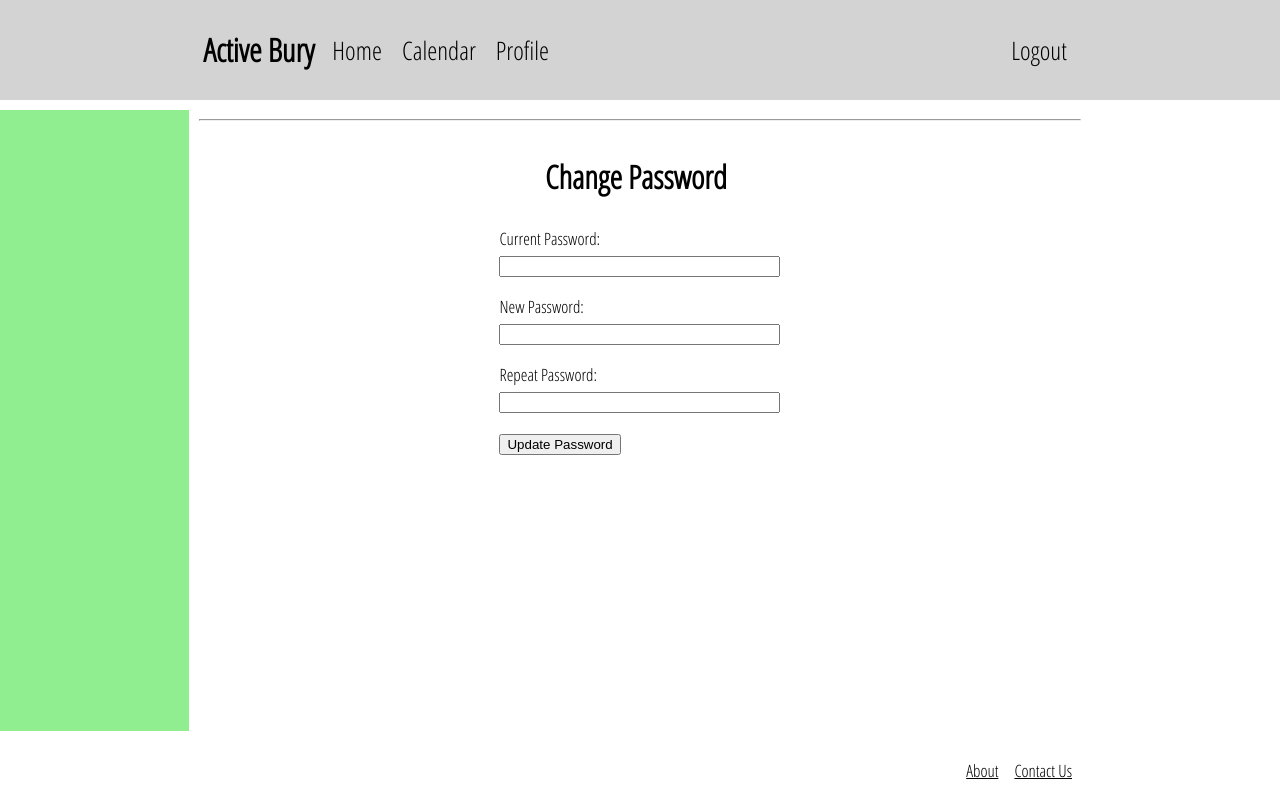
After one commit to lVathan/ActiveBury, a Flask app: page /password_change in a window 1280 px wide. The commit adds this page. Run offline with Flask 2, Linux system fonts and the light colour scheme; the visitor is signed in with stand-in values (Sample User, id 1); data comes from the database, SQL or seed files in the repository; some libraries are stand-ins or nearby versions.

```diff
--- a/app/forms.py
+++ b/app/forms.py
@@ -18,6 +18,13 @@ class LoginForm(FlaskForm):
     password = PasswordField('Password', validators =[DataRequired()])
     remember_me = BooleanField('Remember Me')
     submit = SubmitField('Sign In')
+
+class PasswordChangeForm(FlaskForm):
+    current_password = PasswordField('Current Password', validators=[DataRequired()])
+    new_password = PasswordField('New Password', validators=[DataRequired()])
+    new_password2 = PasswordField(
+        'Repeat Password', validators=[DataRequired(), EqualTo('new_password')])
+    submit = SubmitField('Update Password')
 
 class RegistrationForm(FlaskForm):
     username = StringField('username', validators=[DataRequired()])
--- a/app/templates/_post.html
+++ b/app/templates/_post.html
@@ -9,7 +9,7 @@
       <a href="{{ url_for('user', username=post.author.username) }}">
         {{ post.author.username }}
       </a>
-      commented {{ moment(post.timestamp).fromNow() }} on {{ post.topic_id }}:
+      commented {{ moment(post.timestamp).fromNow() }} on {{ post.topic.title }}:
       <br>
       {{ post.body }}
     </td>
--- a/app/templates/edit_profile.html
+++ b/app/templates/edit_profile.html
@@ -19,5 +19,6 @@
       {% endfor %}
     </p>
     <p>{{ form.submit() }}</p>
+    <a href="{{ url_for('password_change') }}">Update Password?</a>
   </form>
 {% endblock %}
--- a/app/templates/event.html
+++ b/app/templates/event.html
@@ -22,10 +22,8 @@
 				{% if event.category %}<p>Category: {{ event.category }} </p>{% endif %}
 				{% if event.creater == current_user %}
 				<p><a href="{{ url_for('edit_event', id=event.id) }}">Edit</a></p>
+				<p><a href="{{ url_for('upload', id=event.id) }}">Upload a picture!</a></p>
 				{% endif %}
-			</td>
-			<td>
-				<p><a href="{{ url_for('upload', id=event.id) }}">Upload a picture!</a></p>
 			</td>
 		</tr>
 	</table><br>
--- /dev/null
+++ b/app/templates/password_change.html
@@ -0,0 +1,37 @@
+{% extends "base.html" %}
+{% import 'bootstrap/wtf.html' as wtf %}
+
+{% block styles %}
+{{ super() }}
+	<link rel="stylesheet" href="{{ url_for('static', filename='css/login.css') }}">
+{% endblock %}
+
+{% block app_content %}
+  <div class="loginform">
+    <h1> Change Password </h1>
+    <form action="" method="post">
+      {{ form.hidden_tag() }}
+      <p>
+        {{ form.current_password.label }}:<br>
+        {{ form.current_password(size=32) }}<br>
+        {% for error in form.current_password.errors %}
+        <span style="color: red;">[{{ error }}]</span>
+        {% endfor %}
+      </p>
+      <p>
+        {{ form.new_password.label }}:<br>
+        {{ form.new_password(size=32) }}<br>
+        {% for error in form.new_password.errors %}
+        <span style="color: red;">[{{ error }}]</span>
+        {% endfor %}
+      </p>
+			<p>
+        {{ form.new_password2.label }}:<br>
+        {{ form.new_password2(size=32) }}<br>
+        {% for error in form.new_password2.errors %}
+        <span style="color: red;">[{{ error }}]</span>
+        {% endfor %}
+      </p>
+      <p> {{form.submit }} </p>
+  </div>
+{% endblock %}
--- a/app/views.py
+++ b/app/views.py
@@ -28,7 +28,7 @@ from app import db
 from app import images
 from app.weather import *
 from app.events_calendar import *
-from app.forms import LoginForm, RegistrationForm, EditProfileForm, PostForm, PhotoUploadForm
+from app.forms import LoginForm, RegistrationForm, EditProfileForm, PostForm, PhotoUploadForm, PasswordChangeForm
 from app.forms import EventForm
 from app.models import User, Post, Event
 
@@ -70,8 +70,8 @@ def index():
                  Event.category == 'cultural').order_by(Event.start_time).all()
 
     page = request.args.get('page', 1, type=int)
-    posts = Post.query.order_by(Post.timestamp.desc()).paginate(
-        page, app.config['POSTS_PER_PAGE'], False)
+    posts = Post.query.order_by(Post.timestamp.desc()).\
+        paginate(page, app.config['POSTS_PER_PAGE'], False)
     next_url = url_for('index', page=posts.next_num) \
         if posts.has_next else None
     prev_url = url_for('index', page=posts.prev_num) \
@@ -111,7 +111,6 @@ def add_events():
     return render_template('add_events.html', title='Add Events', form=form)
 
 @app.route('/event/<id>', methods=['GET', 'POST'])
-@login_required
 def event(id):
     user = current_user
     form = PostForm()
@@ -129,7 +128,6 @@ def event(id):
         if posts.has_next else None
     prev_url = url_for('explore', page=posts.prev_num) \
         if posts.has_prev else None
-    print(event.image_url)
     return render_template('event.html', form=form, event=event, posts=posts.items, next_url=next_url, prev_url=prev_url)
 
 @app.route('/about')
@@ -143,12 +141,9 @@ def contact():
 @app.route('/edit_event/<id>', methods=['GET', 'POST'])
 @login_required
 def edit_event(id):
-
     form = EventForm()
     event=Event.query.filter_by(id=int(id)).first_or_404()
-    print(event.id)
-    if form.validate_on_submit():
-        print('hello')
+    if form.validate_on_submit() and event.creater==current_user:
         event.title = form.title.data
         event.description=form.description.data
         event.start_date=form.start_date.data
@@ -164,7 +159,6 @@ def edit_event(id):
             event.zipcode=form.zipcode.data
         if form.category.data:
             event.category=form.category.data
-        event.creater=current_user
         print(event.id)
         db.session.commit()
         flash('Your changes have been saved')
@@ -179,6 +173,8 @@ def edit_event(id):
         form.address.data = event.address
         form.zipcode.data = event.zipcode
         form.category.data = event.category
+    else:
+        return redirect(url_for('event', id=id))
 
     return render_template('add_events.html', title='Edit Event', form=form)
 
@@ -218,6 +214,21 @@ def register():
         flash('Congratulations, you are now a registered user!')
         return redirect(url_for('login'))
     return render_template('register.html', title='Register', form=form)
+
+@app.route('/password_change', methods=['GET', 'POST'])
+@login_required
+def password_change():
+    user = current_user
+    form = PasswordChangeForm()
+    if form.validate_on_submit():
+        if user is None or not user.check_password(form.current_password.data):
+            flash('Invalid username or password')
+            return redirect(url_for('password_change'))
+        user.set_password(form.new_password.data)
+        db.session.commit()
+        flash('Password updated!')
+        return redirect(url_for('index'))
+    return(render_template('password_change.html', form=form))
 
 @app.route('/user/<username>')
 @login_required
```
Also changed, not shown: app/events_calendar.py (+16 -1 lines).
